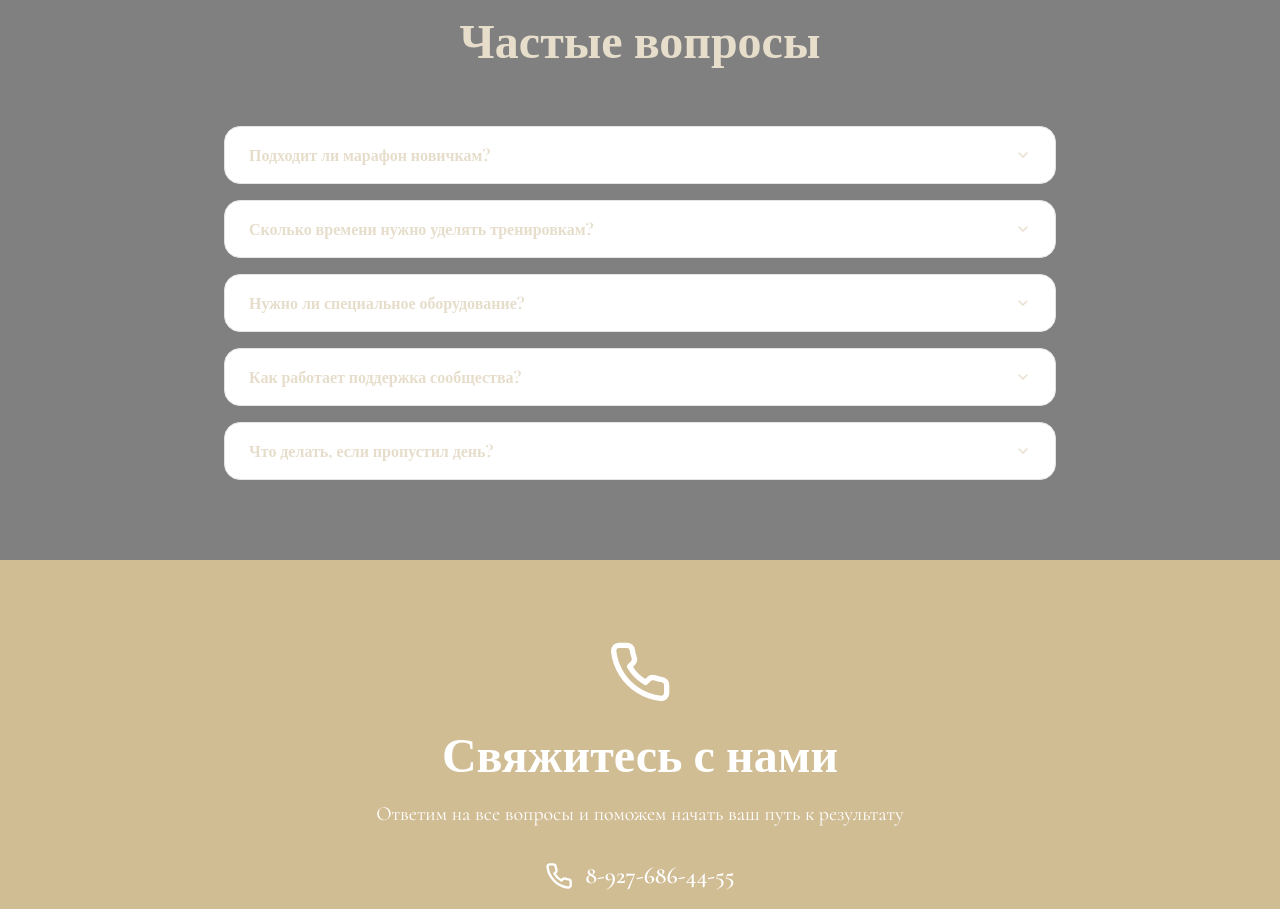
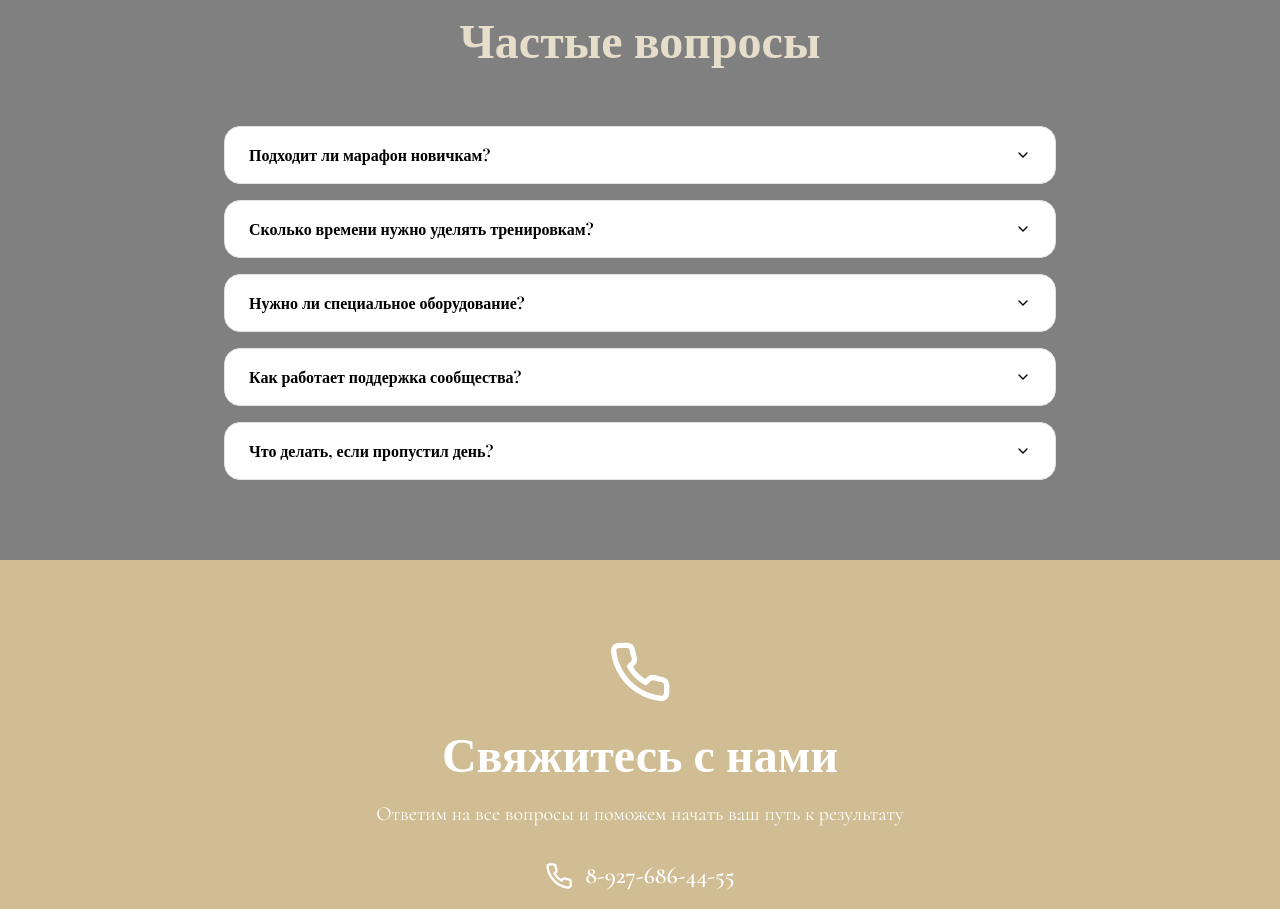
Before and after one commit to pr-poehali-dev/marathon-slimness, a React (Vite) app: page / in a window 1280 px wide. Shown: the part 5270-6179 px from the top of the page. Built offline with nearby package versions, Linux system fonts and the light colour scheme.

Commit message:
style: сделать буквы FAQ черными

```diff
--- a/src/components/marathon/FAQAndContacts.tsx
+++ b/src/components/marathon/FAQAndContacts.tsx
@@ -47,10 +47,10 @@ export const FAQAndContacts = ({
           <Accordion type="single" collapsible className="space-y-4">
             {faqItems.map((item, idx) => (
               <AccordionItem key={idx} value={`item-${idx}`} className="border rounded-lg px-6 bg-white">
-                <AccordionTrigger className="text-left font-semibold hover:text-primary">
+                <AccordionTrigger className="text-left font-semibold hover:text-primary text-black">
                   {item.question}
                 </AccordionTrigger>
-                <AccordionContent className="text-muted-foreground">
+                <AccordionContent className="text-black">
                   {item.answer}
                 </AccordionContent>
               </AccordionItem>
```
